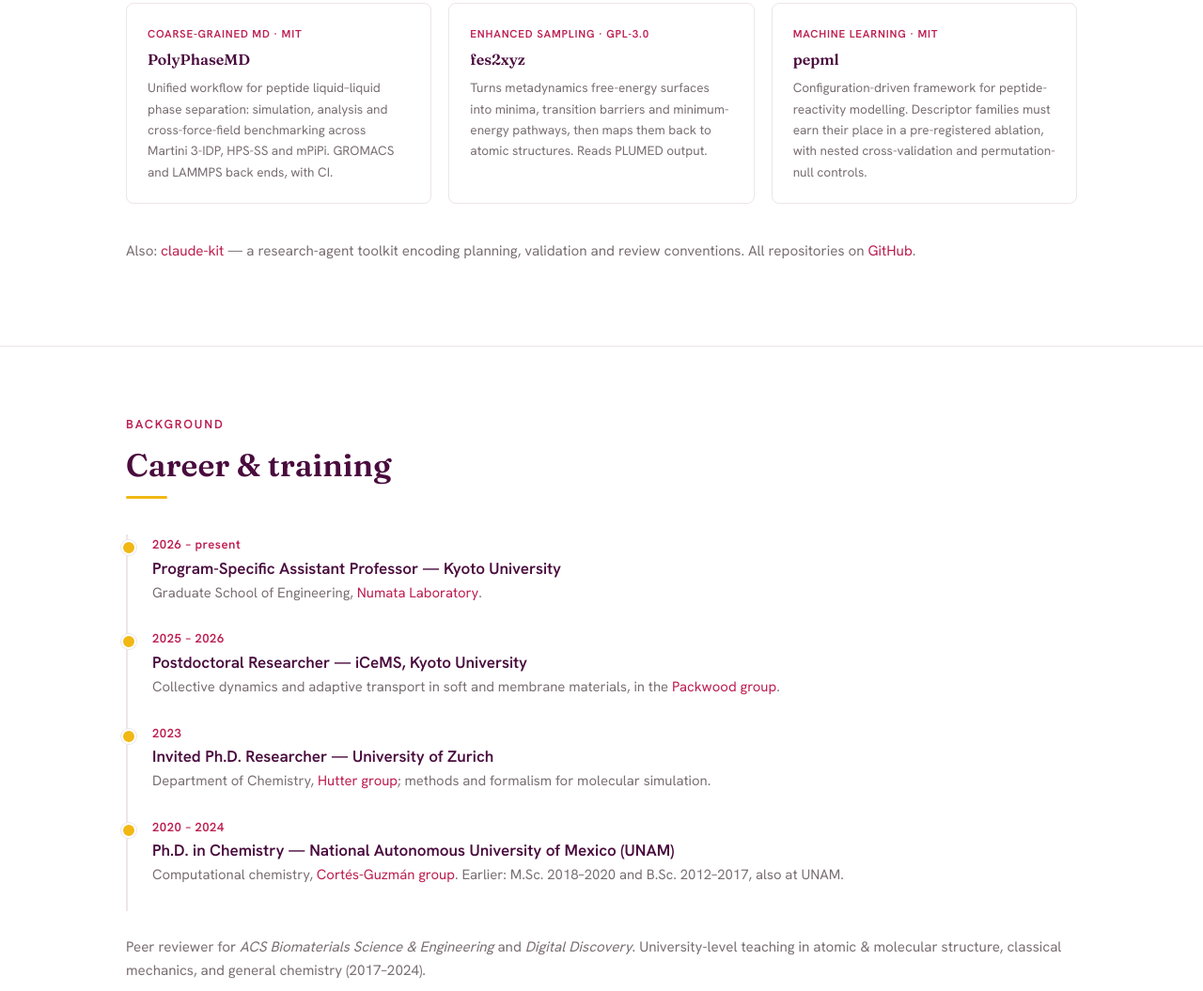
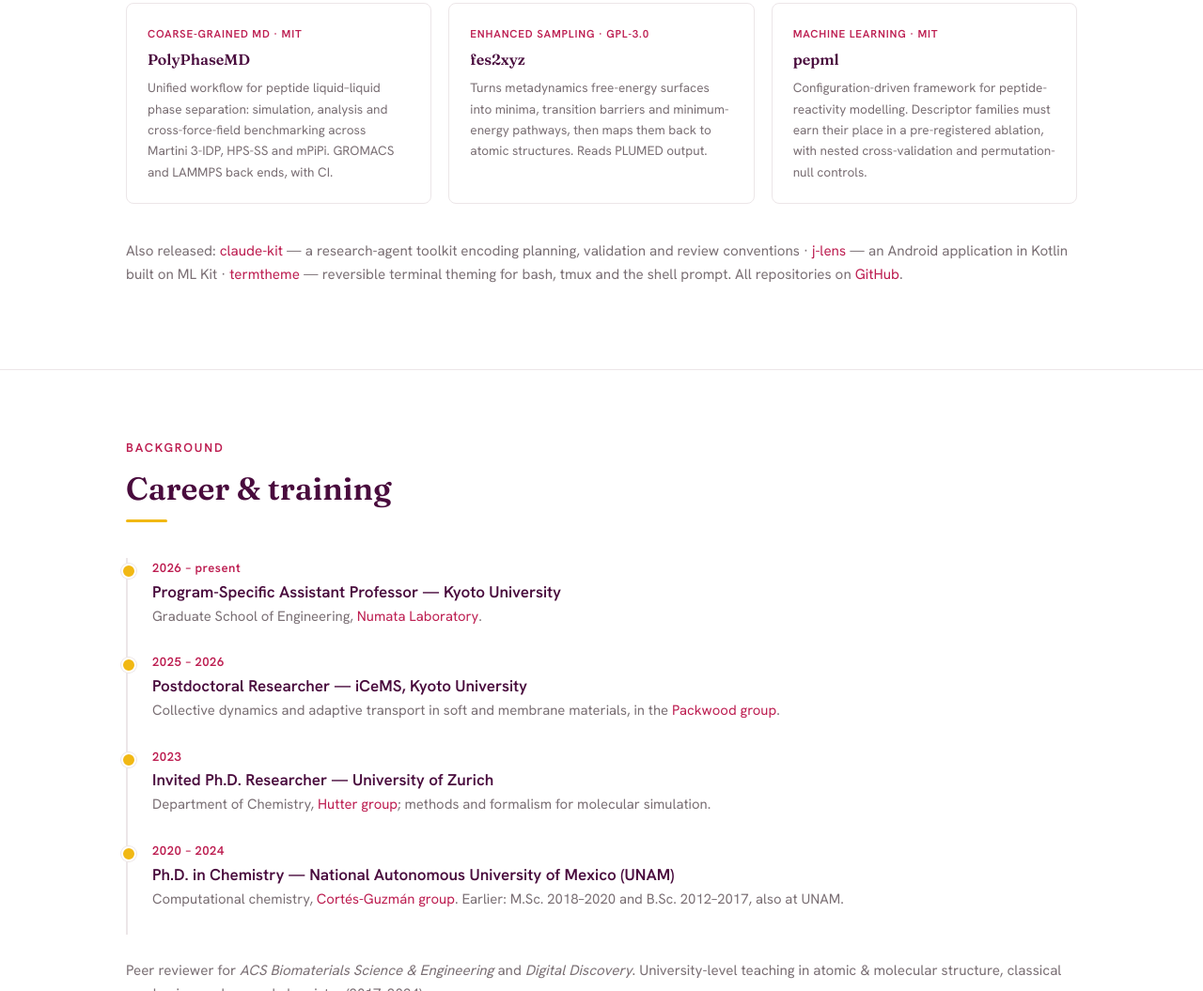
Before and after one commit to brandon-meza/brandon-meza.github.io, a plain HTML site: page index.html in a window 1280 px wide. Shown: the part 5621-6676 px from the top of the page at 94% size. Drawn offline with Linux system fonts and the light colour scheme.

Commit message:
Software: link j-lens and termtheme alongside claude-kit

```diff
--- a/index.html
+++ b/index.html
@@ -383,7 +383,7 @@
         <div class="v">Configuration-driven framework for peptide-reactivity modelling. Descriptor families must earn their place in a pre-registered ablation, with nested cross-validation and permutation-null controls.</div>
       </a>
     </div>
-    <p style="font-size:.95rem;color:var(--muted)">Also: <a href="https://github.com/brandon-meza/claude-kit-release" target="_blank" rel="noopener">claude-kit</a> — a research-agent toolkit encoding planning, validation and review conventions. All repositories on <a href="https://github.com/brandon-meza" target="_blank" rel="noopener">GitHub</a>.</p>
+    <p style="font-size:.95rem;color:var(--muted)">Also released: <a href="https://github.com/brandon-meza/claude-kit-release" target="_blank" rel="noopener">claude-kit</a> — a research-agent toolkit encoding planning, validation and review conventions · <a href="https://github.com/brandon-meza/j-lens-release" target="_blank" rel="noopener">j-lens</a> — an Android application in Kotlin built on ML Kit · <a href="https://github.com/brandon-meza/termtheme-release" target="_blank" rel="noopener">termtheme</a> — reversible terminal theming for bash, tmux and the shell prompt. All repositories on <a href="https://github.com/brandon-meza" target="_blank" rel="noopener">GitHub</a>.</p>
   </div>
 </section>
 
```
